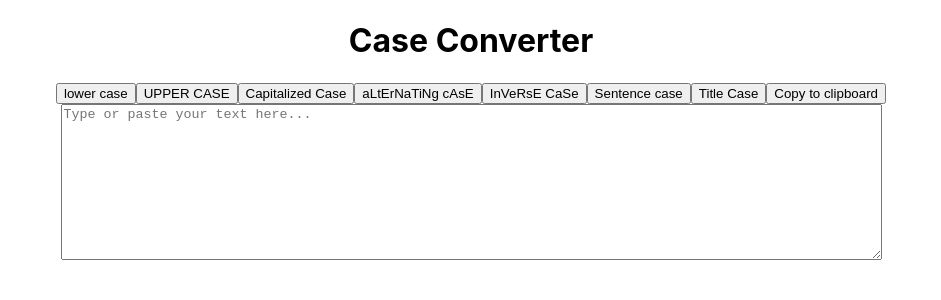
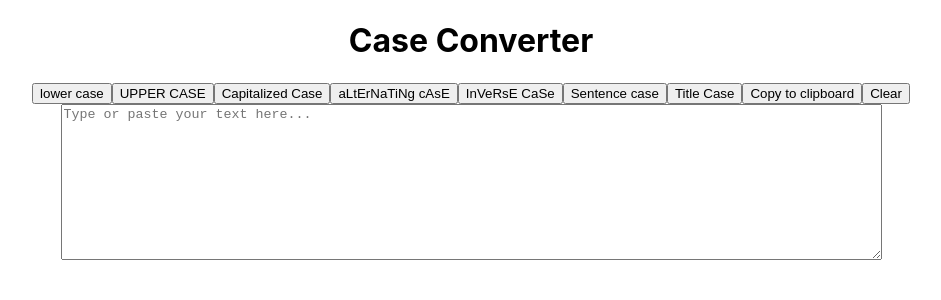
Before and after one commit to katmart93/case-converter-app, a React (Create React App) app: page / in a window 1280 px wide. Shown: the top 300 px of the page, without its empty margins (169-1110 px from the left). Built offline with nearby package versions, Linux system fonts and the light colour scheme.

Commit message:
clear button added

```diff
--- a/src/App.js
+++ b/src/App.js
@@ -103,6 +103,10 @@ function App() {
     setText(textArr);
   };
 
+  const handleClear = () => {
+    setText("");
+  };
+
   return (
     <div className="App">
       <Title />
@@ -117,6 +121,7 @@ function App() {
         text={text}
         textCopied={textCopied}
         setTextCopied={setTextCopied}
+        handleClear={handleClear}
       />
       <Input text={text} setText={setText} />
     </div>
--- a/src/components/Options.jsx
+++ b/src/components/Options.jsx
@@ -11,6 +11,7 @@ export default function Options({
   text,
   textCopied,
   setTextCopied,
+  handleClear,
 }) {
   setTimeout(() => {
     setTextCopied(false);
@@ -28,6 +29,7 @@ export default function Options({
       <CopyToClipboard text={text} onCopy={() => setTextCopied(true)}>
         <button>{textCopied ? "Copied" : "Copy to clipboard"}</button>
       </CopyToClipboard>
+      <button onClick={handleClear}>Clear</button>
     </div>
   );
 }
```
